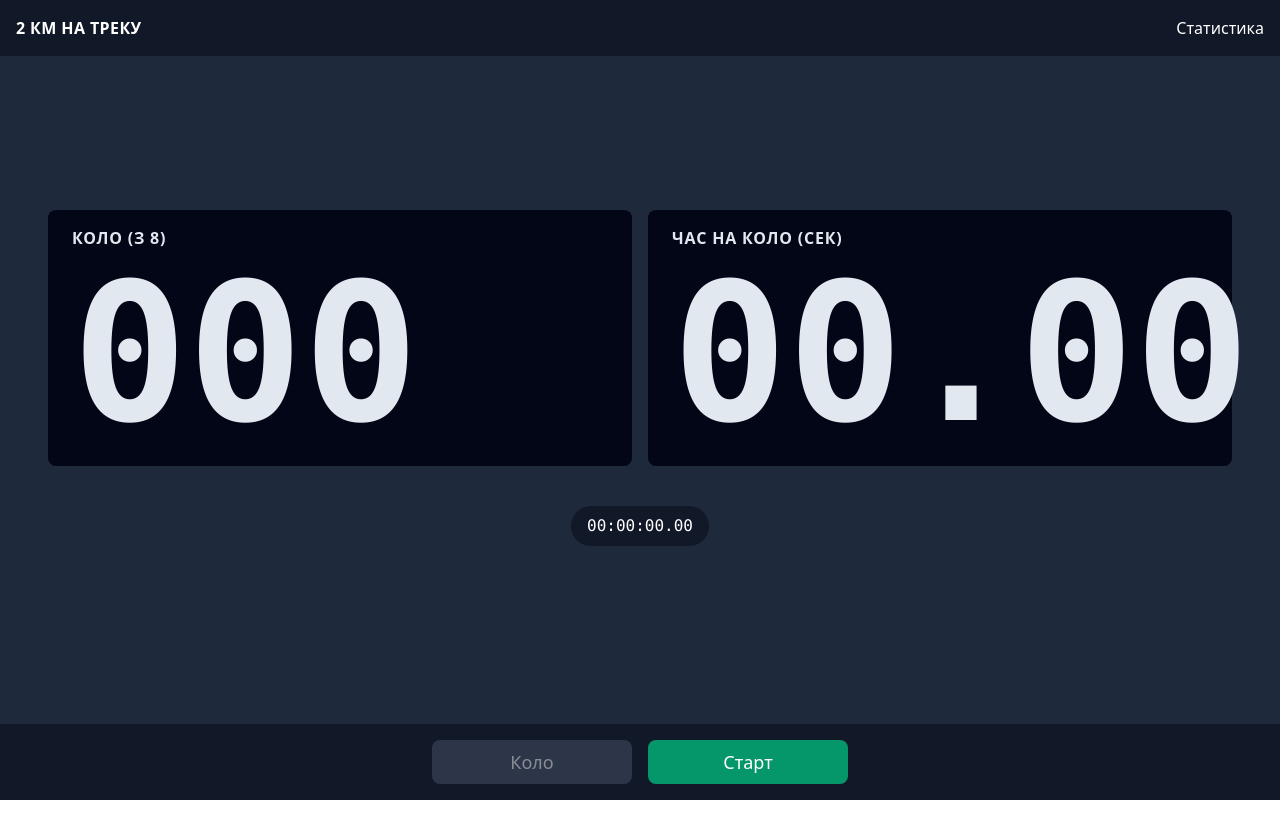
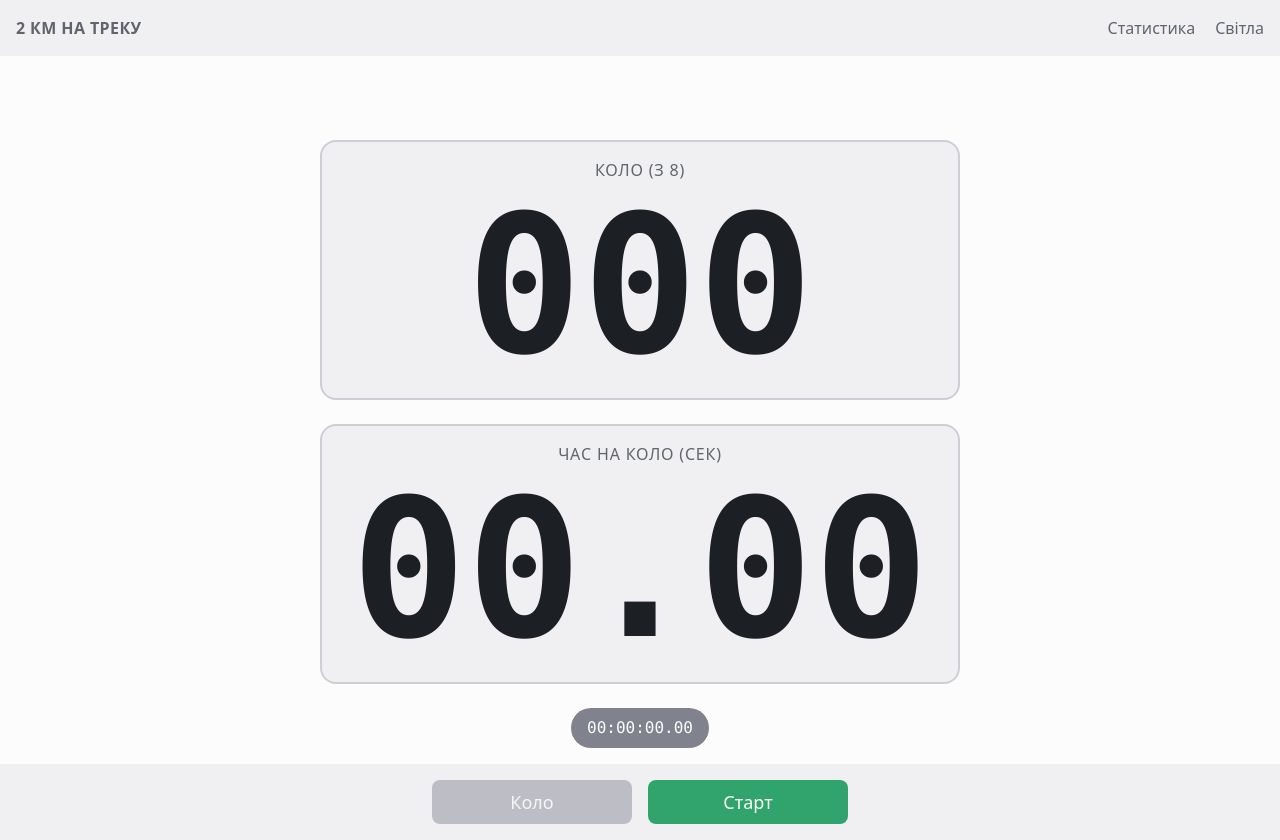
Before and after one commit to dcheglakov/stopwatch, a SvelteKit app: page / in a window 1280 px wide. Before the commit the page ends 800 px from the top, so only its background shows below. Built offline with nearby package versions, Linux system fonts and the light colour scheme.

Commit message:
dark light theme

```diff
--- a/package.json
+++ b/package.json
@@ -48,5 +48,8 @@
 		"typescript-eslint": "^8.0.0",
 		"vite": "^5.0.3",
 		"vitest": "^2.0.4"
+	},
+	"dependencies": {
+		"@radix-ui/colors": "^3.0.0"
 	}
 }
--- a/src/app.css
+++ b/src/app.css
@@ -1,3 +1,12 @@
+@import '@radix-ui/colors/slate.css';
+@import '@radix-ui/colors/gold.css';
+@import '@radix-ui/colors/green.css';
+@import '@radix-ui/colors/ruby.css';
+@import '@radix-ui/colors/slate-dark.css';
+@import '@radix-ui/colors/gold-dark.css';
+@import '@radix-ui/colors/green-dark.css';
+@import '@radix-ui/colors/ruby-dark.css';
+
 @import 'tailwindcss/base';
 @import 'tailwindcss/components';
 @import 'tailwindcss/utilities';
--- a/src/app.html
+++ b/src/app.html
@@ -7,6 +7,6 @@
 		%sveltekit.head%
 	</head>
 	<body data-sveltekit-preload-data="hover" class="grid min-h-screen grid-rows-[auto_1fr_auto]">
-		<div style="display: contents">%sveltekit.body%</div>
+		<div class="contents">%sveltekit.body%</div>
 	</body>
 </html>
--- a/src/lib/components/StatTitle.svelte
+++ b/src/lib/components/StatTitle.svelte
@@ -2,9 +2,11 @@
 	let { title, value } = $props();
 </script>
 
-<div class="rounded-lg bg-slate-950 px-4 py-2 text-slate-200 lg:px-6 lg:py-4">
-	<h2 class="pb-2 font-semibold uppercase tracking-wider">{title}</h2>
-	<p class="flex items-end font-mono text-8xl font-semibold xl:text-[12rem]">
+<div class="rounded-2xl border-2 border-gray-7 bg-gray-3 px-4 py-2 text-center lg:px-6 lg:py-4">
+	<h2 class="pb-2 font-light uppercase tracking-wider text-gray-11">{title}</h2>
+	<p
+		class="flex items-end justify-center font-mono text-8xl font-semibold text-gray-12 xl:text-[12rem]"
+	>
 		{value}
 	</p>
 </div>
--- a/src/lib/components/StatsGrid.svelte
+++ b/src/lib/components/StatsGrid.svelte
@@ -2,6 +2,6 @@
 	let { children } = $props();
 </script>
 
-<div class="grid h-full grid-cols-1 content-center gap-4 p-12 lg:grid-cols-2">
+<div class="m-auto grid h-full w-full max-w-2xl grid-cols-1 content-center gap-6 p-4">
 	{@render children()}
 </div>
--- a/src/lib/components/Timer.svelte
+++ b/src/lib/components/Timer.svelte
@@ -2,8 +2,8 @@
 	let { timeDisplay }: { timeDisplay: string } = $props();
 </script>
 
-<div class="p-6 text-center font-mono lg:col-span-2">
-	<span class="inline-flex items-center gap-2 rounded-full bg-gray-900 px-4 py-2 text-white"
+<div class="text-center font-mono">
+	<span class="inline-flex items-center gap-2 rounded-full bg-gray-10 px-4 py-2 text-gray-1"
 		>{timeDisplay}</span
 	>
 </div>
--- a/src/routes/+page.svelte
+++ b/src/routes/+page.svelte
@@ -20,6 +20,7 @@
 	let elapsedTime = $state(0);
 	let lapsOpen = $state(false);
 	let showConfetti = $state(false);
+	let isDark = $state(false);
 
 	let startTime: number = 0;
 	let interval: number | undefined;
@@ -85,6 +86,7 @@
 		timeDisplay = INITIAL_TIME_DISPLAY;
 		laps = [];
 		isRunning = false;
+		showConfetti = false;
 	}
 </script>
 
@@ -93,11 +95,12 @@
 	<meta name="description" content="Stopwatch" />
 </svelte:head>
 
-<header class="flex items-center justify-between gap-5 bg-gray-900 p-4 text-white">
+<div class="{isDark ? 'dark' : ''} contents">
+	<header class="flex items-center justify-between gap-5 bg-gray-3 p-4 text-gray-11">
 		<h1 class="font-bold uppercase tracking-wide">{TOTAL_DISTANCE_METERS / 1000} км на треку</h1>
 		<nav class="flex items-center gap-5">
 			<button onclick={() => (lapsOpen = !lapsOpen)}>Статистика</button>
-		<!-- <button onclick={() => (lapsOpen = !lapsOpen)}>Статистика</button> -->
+			<button onclick={() => (isDark = !isDark)}>{isDark ? 'Темна' : 'Світла'}</button>
 		</nav>
 	</header>
 
@@ -105,7 +108,7 @@
 		<LapsTable {laps} />
 	</Sidebar>
 
-<main class="bg-slate-800">
+	<main class="bg-gray-1">
 		{#if showConfetti}
 			<div
 				class="pointer-events-none fixed -top-12 left-0 flex h-screen w-screen justify-center overflow-hidden"
@@ -122,6 +125,15 @@
 			</div>
 		{/if}
 		<StatsGrid>
+			<button
+				class="bg-danger-9 text-danger-1 hover:bg-danger-10 m-auto inline-flex max-w-sm items-center justify-center rounded-lg px-4 py-2 text-lg disabled:opacity-50 {!isRunning &&
+				elapsedTime > 0
+					? ''
+					: 'invisible'}"
+				onclick={resetTimer}
+				disabled={isRunning || elapsedTime === 0}>Спочатку</button
+			>
+
 			<StatTitle
 				title="Коло (з {TOTAL_DISTANCE_METERS / LAP_DISTANCE_METERS})"
 				value={String(laps.length).padStart(3, '0')}
@@ -133,27 +145,20 @@
 		</StatsGrid>
 	</main>
 
-<footer class="flex items-center justify-center bg-gray-900 p-4">
+	<footer class="flex items-center justify-center bg-gray-3 p-4">
 		<div class="grid w-full grid-cols-2 gap-4 md:w-6/12 xl:w-4/12">
-		{#if !isRunning && elapsedTime > 0}
 			<button
-				class="inline-flex items-center justify-center rounded-lg bg-slate-600 px-4 py-2 text-lg text-white disabled:opacity-50"
-				onclick={resetTimer}
-				disabled={isRunning || elapsedTime === 0}>На нуль</button
-			>
-		{:else}
-			<button
-				class="inline-flex items-center justify-center rounded-lg bg-slate-600 px-4 py-2 text-lg text-white disabled:opacity-50"
+				class="inline-flex items-center justify-center rounded-lg bg-gray-9 px-4 py-2 text-lg text-gray-1 hover:bg-gray-10 disabled:opacity-50"
 				onclick={addLap}
 				disabled={!isRunning}>Коло</button
 			>
-		{/if}
 			<button
-			class="inline-flex items-center justify-center rounded-lg px-4 py-2 text-lg text-white {isRunning
-				? 'bg-red-600'
-				: 'bg-emerald-600'}"
+				class="inline-flex items-center justify-center rounded-lg px-4 py-2 text-lg {isRunning
+					? 'bg-danger-9 hover:bg-danger-10 text-danger-1'
+					: 'bg-success-9 hover:bg-success-10 text-success-1'}"
 				onclick={startStopTimer}
 				>{isRunning ? 'Стоп' : elapsedTime > 0 ? 'Продовжити' : 'Старт'}</button
 			>
 		</div>
 	</footer>
+</div>
--- a/tailwind.config.ts
+++ b/tailwind.config.ts
@@ -4,8 +4,24 @@ export default {
 	content: ['./src/**/*.{html,js,svelte,ts}'],
 
 	theme: {
-		extend: {}
+		extend: {
+			colors: {
+				brand: getColorScale('gold'),
+				gray: getColorScale('slate'),
+				success: getColorScale('green'),
+				danger: getColorScale('ruby')
+			}
+		}
 	},
 
 	plugins: []
 } satisfies Config;
+
+function getColorScale(name) {
+	let scale = {};
+	for (let i = 1; i <= 12; i++) {
+		scale[i] = `var(--${name}-${i})`;
+	}
+
+	return scale;
+}
```
Also changed, not shown: 1 other file (tests, documents, lock files or other folders). Lines whose indentation alone changed are shown as unchanged.
